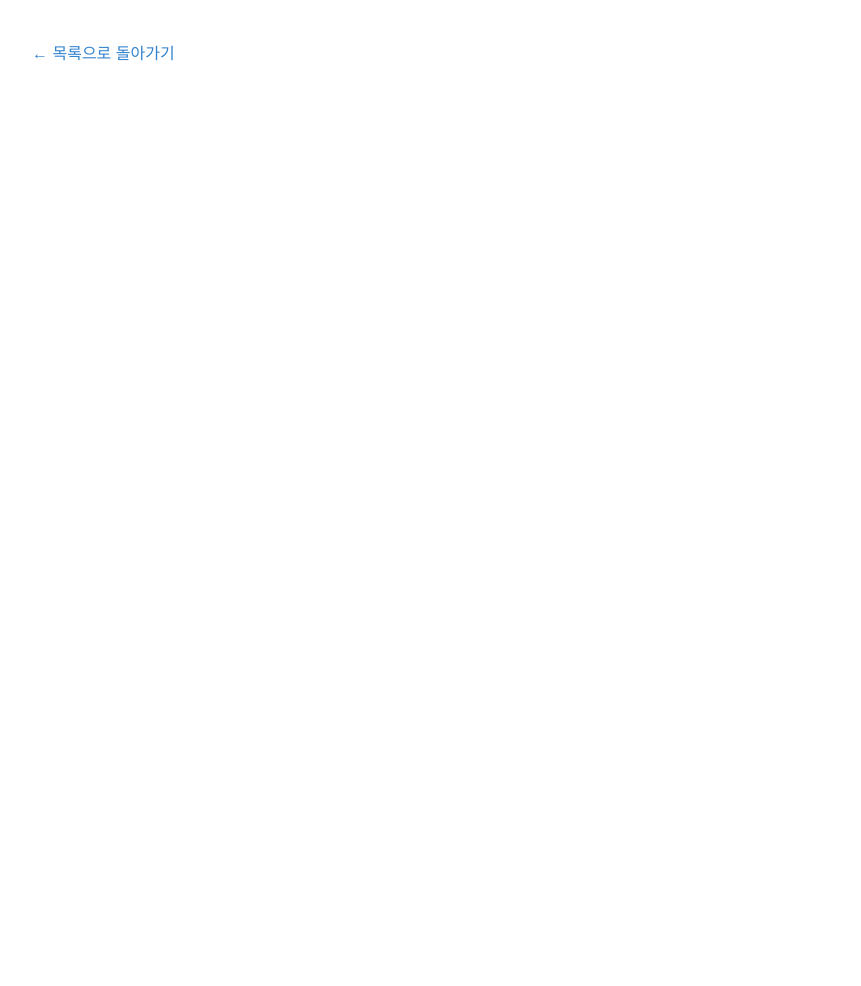
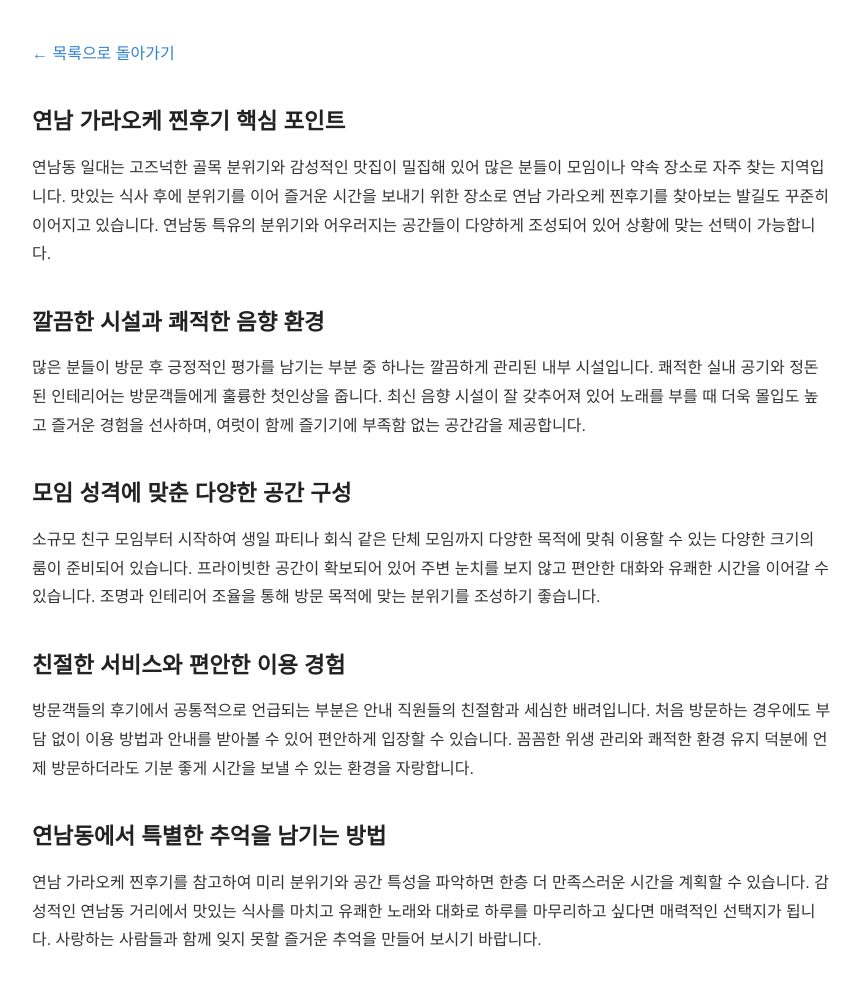
Before and after one commit to mqlwmsltm-arch/bp-t3b07-yn-karaoke-real2-2, a plain HTML site: page posts/guide-001-1wr1gh.html in a window 1280 px wide. Shown: the whole page, without its empty margins (208-1069 px from the left). Before the commit the page ends 800 px from the top, so only its background shows below. Drawn offline with Linux system fonts and the light colour scheme.

```diff
--- a/posts/guide-001-1wr1gh.html
+++ b/posts/guide-001-1wr1gh.html
@@ -20,7 +20,20 @@
     <a href="../index.html">← 목록으로 돌아가기</a>
   </header>
   <main>
+<h2>연남 가라오케 찐후기 핵심 포인트</h2>
+<p>연남동 일대는 고즈넉한 골목 분위기와 감성적인 맛집이 밀집해 있어 많은 분들이 모임이나 약속 장소로 자주 찾는 지역입니다. 맛있는 식사 후에 분위기를 이어 즐거운 시간을 보내기 위한 장소로 연남 가라오케 찐후기를 찾아보는 발길도 꾸준히 이어지고 있습니다. 연남동 특유의 분위기와 어우러지는 공간들이 다양하게 조성되어 있어 상황에 맞는 선택이 가능합니다.</p>
 
+<h2>깔끔한 시설과 쾌적한 음향 환경</h2>
+<p>많은 분들이 방문 후 긍정적인 평가를 남기는 부분 중 하나는 깔끔하게 관리된 내부 시설입니다. 쾌적한 실내 공기와 정돈된 인테리어는 방문객들에게 훌륭한 첫인상을 줍니다. 최신 음향 시설이 잘 갖추어져 있어 노래를 부를 때 더욱 몰입도 높고 즐거운 경험을 선사하며, 여럿이 함께 즐기기에 부족함 없는 공간감을 제공합니다.</p>
+
+<h2>모임 성격에 맞춘 다양한 공간 구성</h2>
+<p>소규모 친구 모임부터 시작하여 생일 파티나 회식 같은 단체 모임까지 다양한 목적에 맞춰 이용할 수 있는 다양한 크기의 룸이 준비되어 있습니다. 프라이빗한 공간이 확보되어 있어 주변 눈치를 보지 않고 편안한 대화와 유쾌한 시간을 이어갈 수 있습니다. 조명과 인테리어 조율을 통해 방문 목적에 맞는 분위기를 조성하기 좋습니다.</p>
+
+<h2>친절한 서비스와 편안한 이용 경험</h2>
+<p>방문객들의 후기에서 공통적으로 언급되는 부분은 안내 직원들의 친절함과 세심한 배려입니다. 처음 방문하는 경우에도 부담 없이 이용 방법과 안내를 받아볼 수 있어 편안하게 입장할 수 있습니다. 꼼꼼한 위생 관리와 쾌적한 환경 유지 덕분에 언제 방문하더라도 기분 좋게 시간을 보낼 수 있는 환경을 자랑합니다.</p>
+
+<h2>연남동에서 특별한 추억을 남기는 방법</h2>
+<p>연남 가라오케 찐후기를 참고하여 미리 분위기와 공간 특성을 파악하면 한층 더 만족스러운 시간을 계획할 수 있습니다. 감성적인 연남동 거리에서 맛있는 식사를 마치고 유쾌한 노래와 대화로 하루를 마무리하고 싶다면 매력적인 선택지가 됩니다. 사랑하는 사람들과 함께 잊지 못할 즐거운 추억을 만들어 보시기 바랍니다.</p>
 </main>
 </body>
 </html>
```
Also changed, not shown: posts/qa-002-kkm0zb.html (+13 -0 lines).
